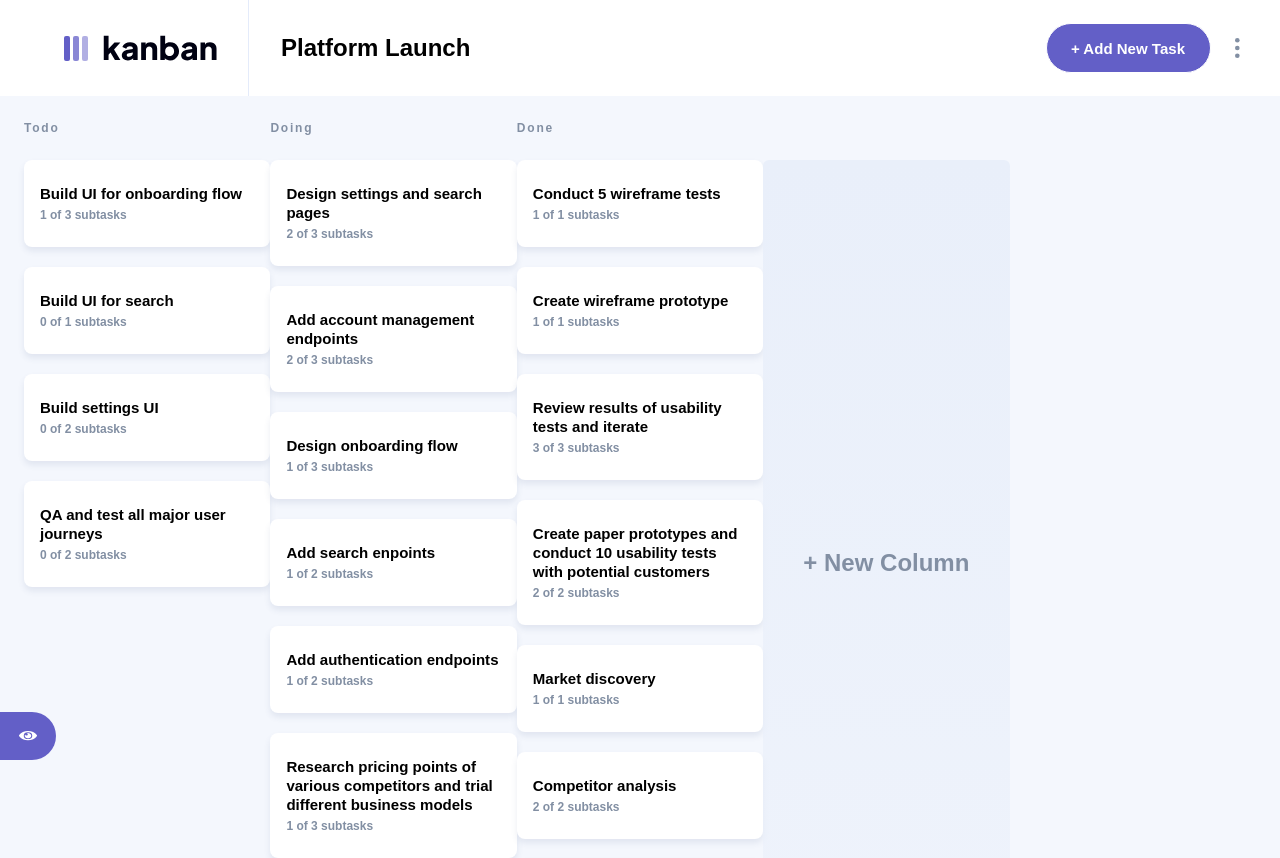
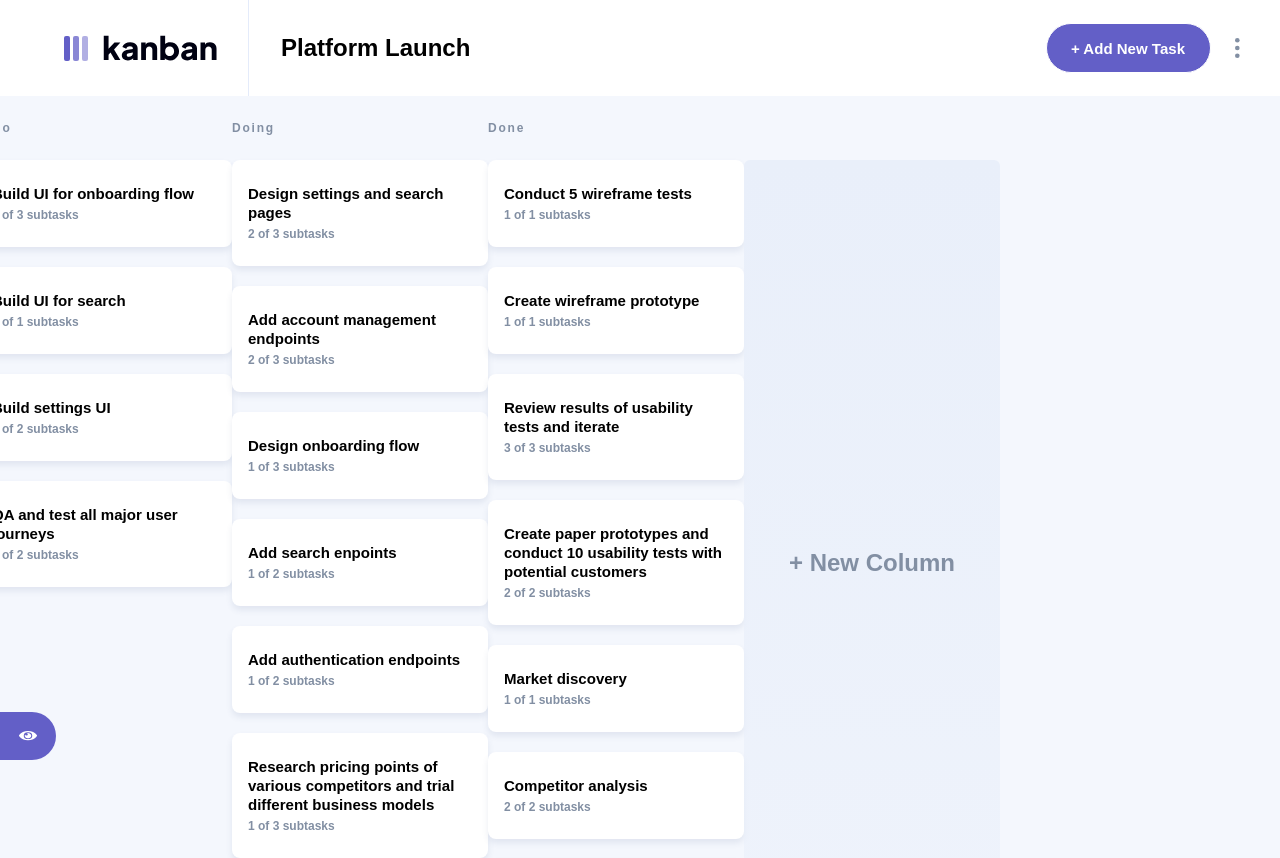
Before and after one commit to cwalsh-orgnk/kanban-task-manager, a Vue app: page / in a window 1280 px wide. Shown: the top 858 px of the page. Built offline with nearby package versions, Linux system fonts and the light colour scheme.

Commit message:
Implement globabl state for opening/closing sidebar

```diff
--- a/src/common/header-main.vue
+++ b/src/common/header-main.vue
@@ -1,6 +1,6 @@
 <template>
   <header
-    class="header sticky w-full top-o bg-white z-50 h-24 flex items-center px-10 overflow-hidden"
+    class="fixed w-full top-o bg-white z-50 h-24 flex items-center px-10 overflow-hidden top-0"
   >
     <NavSidebar />
     <h1 class="text-xl black font-bold" v-if="note">{{ note }}</h1>
--- a/src/common/nav-sidebar.vue
+++ b/src/common/nav-sidebar.vue
@@ -1,12 +1,12 @@
 <template>
   <div
     class="logo relative ml-6 mr-8"
-    :class="[sidebarVisible ? logoPaddingRight : logoPaddingRightNone]"
+    :class="[sidebarOpen ? logoPaddingRight : logoPaddingRightNone]"
   >
     <img src="../assets/logo-dark.svg" />
   </div>
   <aside
-    :class="[sidebarVisible ? activeClass : hiddenClass]"
+    :class="[sidebarOpen ? activeClass : hiddenClass]"
     class="top-24 left-0 pt-3"
   >
     <span
@@ -52,7 +52,7 @@
   </aside>
   <button
     class="fixed bottom-10 left-0 bg-mainPurple rounded-r-full opacity-100"
-    :class="[sidebarVisible ? hideButton : showButton]"
+    :class="[sidebarOpen ? hideButton : showButton]"
     @click="showSidebar()"
   >
     <img
@@ -63,6 +63,8 @@
 </template>
 
 <script>
+import store from "../store/store.js";
+
 export default {
   name: "NavSidebar",
   props: {
@@ -85,22 +87,21 @@ export default {
   watch: {
     // whenever active changes, this function will run
     active: function () {
-      if (this.sidebarVisible) {
-        document.body.style.overflow = this.sidebarVisible ? "hidden" : "";
+      if (this.sidebarOpen) {
+        document.body.style.overflow = this.sidebarOpen ? "hidden" : "";
       }
     },
   },
   methods: {
     showSidebar() {
-      this.sidebarVisible = !this.sidebarVisible;
-      const el = document.querySelector(".header");
-
-      if (this.sidebarVisible) {
-        el.classList.add("sidebar-open");
-      } else {
-        el.classList.remove("sidebar-open");
-      }
+      this.sidebarOpen = !this.sidebarOpen;
     },
+  },
+  setup() {
+    const { state } = store();
+    return {
+      ...state,
+    };
   },
 };
 </script>
--- a/src/components/view-notes.vue
+++ b/src/components/view-notes.vue
@@ -1,7 +1,10 @@
 <template>
-  <div class="column-container flex m-6">
+  <div
+    :class="[sidebarOpen ? activeClass : hiddenClass]"
+    class="column-container flex m-6 mt-24"
+  >
     <div
-      class="column w-1/5"
+      class="column w-1/5 mt-6"
       v-for="columns in notes.boards[0].columns"
       :key="columns.name"
     >
@@ -11,7 +14,7 @@
       <button
         v-for="column in columns.tasks"
         :key="column.name"
-        class="note py-6 px-4 flex flex-col justify-center items-start text-left bg-white mb-5 rounded-lg w-full max-w-xs shadow"
+        class="note py-6 px-4 flex flex-col justify-center items-start text-left bg-white mb-5 rounded-lg w-full max-w-[280px] shadow"
       >
         <h4 class="text-md font-bold textBlack">{{ column.title }}</h4>
         <h5 class="text-xs text-mediumGray font-bold mt-1">
@@ -20,7 +23,7 @@
       </button>
     </div>
     <button
-      class="new-note w-1/5 rounded-md flex text-xl font-bold items-center justify-center text-mediumGray mt-10"
+      class="new-note w-1/5 rounded-md flex text-xl font-bold items-center justify-center text-mediumGray mt-16 max-w-[280px]"
     >
       + New Column
     </button>
@@ -32,7 +35,12 @@ import store from "../store/store.js";
 
 export default {
   name: "ViewNotes",
-  components: {},
+  data() {
+    return {
+      activeClass: "sidebar-active ml-[324px]",
+      hiddenClass: "sidebar-hidden ml-6",
+    };
+  },
   methods: {
     calculateCompletedTasks(tasks) {
       let counter = 0;
@@ -55,6 +63,12 @@ export default {
 </script>
 
 <style scoped>
+.column-container {
+  display: flex;
+  width: 100%;
+  justify-self: flex-end;
+  transition: margin ease-in-out 0.3s;
+}
 .new-note {
   background: linear-gradient(
     180deg,
--- a/src/store/store.js
+++ b/src/store/store.js
@@ -10,16 +10,16 @@ import notes from "../data/data.json";
  */
 const state = reactive({
   notes: notes,
+  sidebarOpen: false,
 });
 
 export default () => {
-  /**
-   * Increment the counter
-   *
-   * @param amount Value to increment (default to `1`)
-   */
   const notesList = () => {
     return state.notes;
+  };
+
+  const sidebarInView = () => {
+    return !state.sidebarOpen;
   };
 
   /**
@@ -28,5 +28,6 @@ export default () => {
   return {
     state: toRefs(state),
     notesList,
+    sidebarInView,
   };
 };
```
